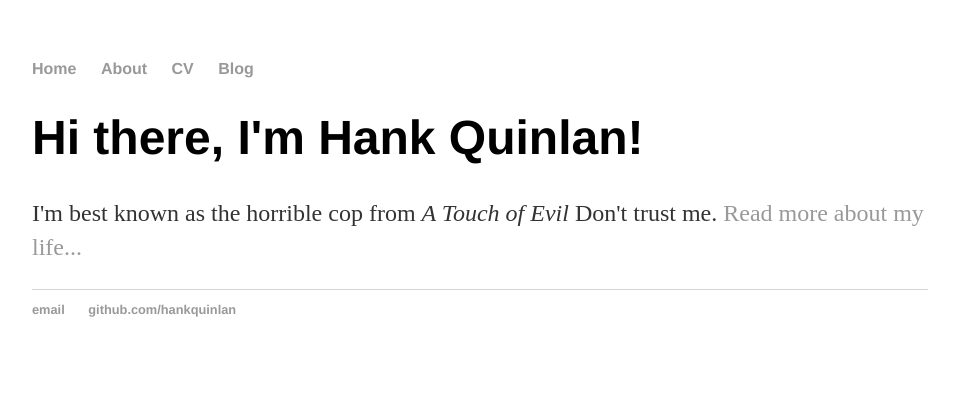
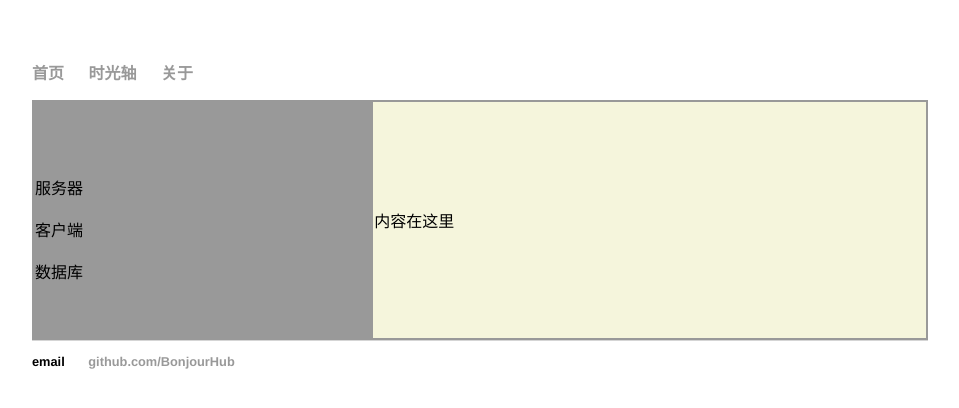
Before and after one commit to BonjourHub/BonjourHub.github.io, a Jekyll site: the page built from index.html, in a window 1280 px wide. Shown: the top 408 px of the page, without its empty margins (160-1119 px from the left). Built offline with Jekyll 4.4.1, drawn with Linux system fonts in a browser that asks for light colours.

Commit message:
css 修改

```diff
--- a/_config.yml
+++ b/_config.yml
@@ -15,7 +15,7 @@
 # in the templates via {{ site.myvariable }}.
 
 # Name of your site (displayed in the header)
-name: Hank Quinlan, Horrible Cop
+name: xxx_in_config.yml
 
 # markdown version we need
 markdown: kramdown
--- a/_layouts/default.html
+++ b/_layouts/default.html
@@ -8,10 +8,9 @@
 		<body>
 			<nav>
 	    		<ul>
-	        		<li><a href="/">Home</a></li>
-		        	<li><a href="/about">About</a></li>
-	        		<li><a href="/cv">CV</a></li>
-	        		<li><a href="/blog">Blog</a></li>
+	        		<li><a href="/">首页</a></li>
+	        		<li><a href="/blog">时光轴</a></li><!-- 所有的博文,按照时间顺序排列 -->
+							<li><a href="/about">关于</a></li>
 	    		</ul>
 			</nav>
 			<div class="container">
@@ -21,8 +20,8 @@
 			</div><!-- /.container -->
 			<footer>
 	    		<ul>
-	        		<li><a href="mailto:hankquinlanhub@gmail.com">email</a></li>
-	        		<li><a href="https://github.com/hankquinlan">github.com/hankquinlan</a></li>
+	        		<li><a href="mailto:cpf0051@163.com"></a>email</li>
+	        		<li><a href="https://github.com/hankquinlan">github.com/BonjourHub</a></li>
 				</ul>
 			</footer>
 		</body>
--- a/blog/index.html
+++ b/blog/index.html
@@ -1,6 +1,6 @@
 ---
 layout: default
-title: Hank Quinlan's Blog
+title: 时光轴
 ---
 	<h1>{{ page.title }}</h1>
 	<ul class="posts">
--- a/css/main.css
+++ b/css/main.css
@@ -41,3 +41,14 @@ ul.posts {
 ul.posts li {
     list-style: none;
 }
+
+/*my class*/
+.menuColor {
+    background-color: #999999;
+
+}
+
+.testColor {
+
+    background-color: beige;
+}
--- a/index.html
+++ b/index.html
@@ -1,8 +1,29 @@
 ---
 layout: default
-title: 标题测试
+title: 主页
 ---
-<div class="blurb">
-	<h1>Hi there, I'm Hank Quinlan!</h1>
-	<p>I'm best known as the horrible cop from <em>A Touch of Evil</em> Don't trust me. <a href="/about">Read more about my life...</a></p>
+<div class="menuColor">
+
+
 </div><!-- /.blurb -->
+
+<table class="menuColor" width="100%" border="0">
+  <tr>
+    <td>
+      <br />
+      <br />
+      <br />
+      <br>服务器</br>
+      <br>客户端</br>
+      <br>数据库</br>
+      <br />
+      <br />
+      <br />
+
+    </td>
+    <td class="testColor">
+      内容在这里
+    </td>
+  </tr>
+
+</table>
```
Also changed, not shown: about/index.html (added, +8 -0 lines).
